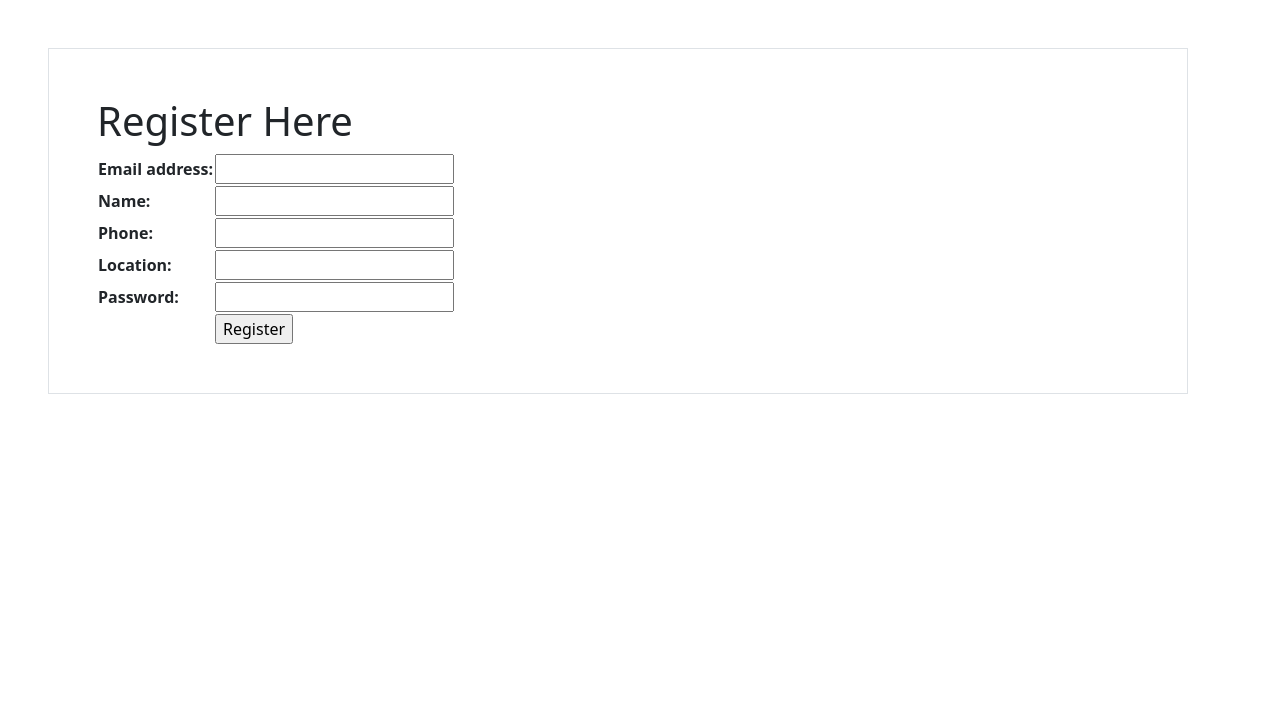
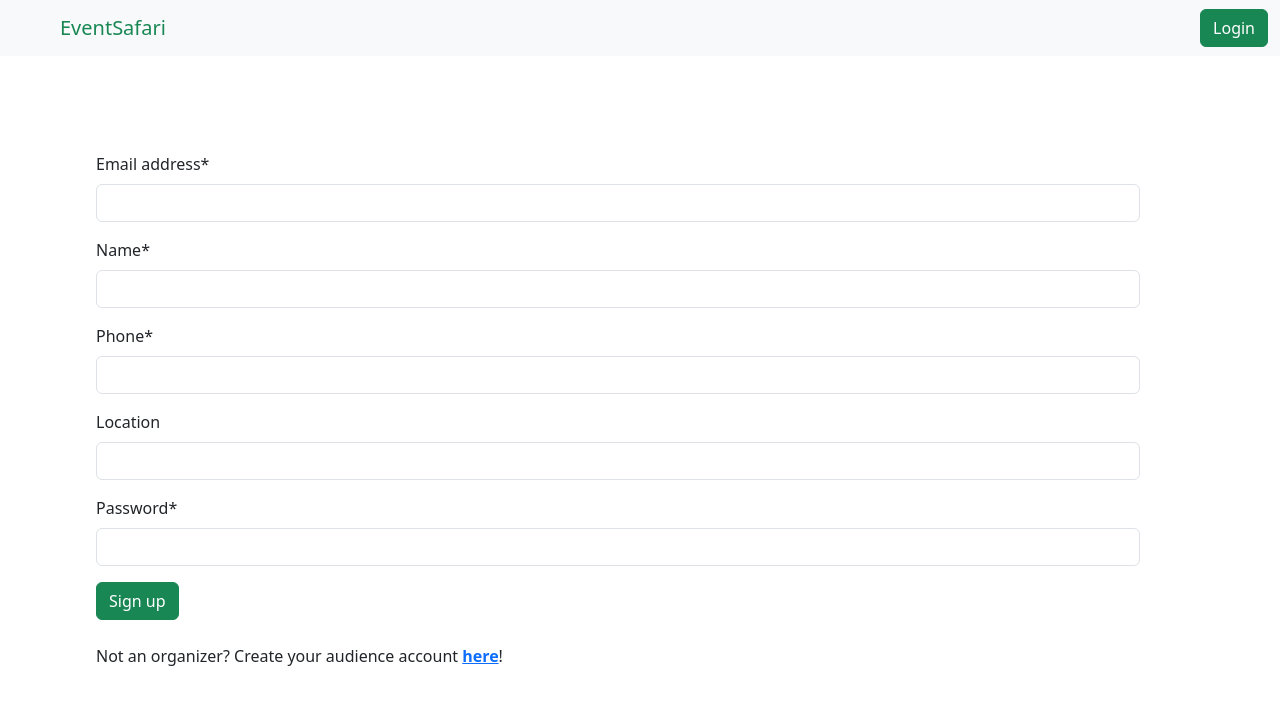
Before and after one commit to rubychaudhary0/EventSafari, a Django app: page /organizer/signup in a window 1280 px wide. Shown: the top 715 px of the page. Run offline with Django 4.2, Linux system fonts and the light colour scheme; some libraries are stand-ins or nearby versions.

Commit message:
modified urls

```diff
--- a/event/views.py
+++ b/event/views.py
@@ -9,6 +9,6 @@ def event(request):
         return render(request, 'event.html')
 
 
-@login_required
+
 def create_event(request):
     return render(request, 'event/create_event.html')
--- a/templates/event.html
+++ b/templates/event.html
@@ -8,7 +8,7 @@ Explore Events
 
     <nav class="navbar navbar-expand-lg bg-light">
         <div class="container-fluid">
-            <a class="navbar-brand mx-5 text-success" href="#">EventSafari</a>
+            <a class="navbar-brand mx-5 text-success" href="{% url 'home' %}">EventSafari</a>
             <a class="btn btn-success" href="/organizer/signup" role="button">Create Event</a>
             <a class="btn btn-success" href="/audience/signup" role="button">Signup</a>
         </div>
--- a/templates/home.html
+++ b/templates/home.html
@@ -8,7 +8,7 @@ Home
 
     <nav class="navbar navbar-expand-lg bg-light">
         <div class="container-fluid">
-            <a class="navbar-brand mx-5 text-success" href="#">EventSafari</a>
+            <a class="navbar-brand mx-5 text-success" href="{% url 'home' %}">EventSafari</a>
 
             <div class="dropdown">
                 <button class="btn btn-success dropdown-toggle" type="button" id="dropdownMenuButton1" data-bs-toggle="dropdown" aria-expanded="false">
@@ -30,7 +30,7 @@ Home
                 <a class="btn btn-success" href="/audience/profile" role="button">Profile</a>
             {% else %}
                 <!-- Display signup button for non-authenticated users -->
-                <a class="btn btn-success" href="{% url 'audience_login' %}" role="button">Login</a>
+
                 <a class="btn btn-success" href="/audience/signup" role="button">Sign Up</a>
             {% endif %}
 
--- a/templates/organizer/signup.html
+++ b/templates/organizer/signup.html
@@ -1,4 +1,5 @@
 {% extends 'master.html' %}
+{% load crispy_forms_tags %}
 
 {% block title %}
 Sign Up
@@ -6,29 +7,26 @@ Sign Up
 
 {% block content %}
 
-<div class = "login">
+<nav class="navbar navbar-expand-lg bg-light">
+    <div class="container-fluid">
+        <a class="navbar-brand mx-5 text-success" href="{% url 'home' %}">EventSafari</a>
+        <a class="btn btn-success" href="/organizer/login" role="button">Login</a>
+    </div>
+</nav>
 
-    {% if messages %}
-        <ul>
-            {% for message in messages %}
-                <li>{{ message }}</li>
-                {% endfor %}
-        </ul>
-    {% endif %}
-    <div class="container p-5 m-5 border">
-    <h1>Register Here </h1>
+
+    <div class="container p-5 m-5">
+
 
          <form method="post" >
              {% csrf_token %}
-             <table>
-                {{ form.as_table }}
-                 <tr>
-                    <td></td>
-                    <td><input type="submit" name="submit" value="Register" /></td>
-                </tr>
-             </table>
+                {{ form|crispy }}
+                   <button type="submit" class="btn btn-success">Sign up</button>
          </form>
+
+         <br>
+        Not an organizer? Create your audience account <a href="/audience/signup"><strong>here</strong></a>!
         </div>
-     </div>
+
 
 {% endblock %}
```
Also changed, not shown: templates/audience/login.html (+7 -0 lines), templates/audience/signup.html (+12 -1 lines), templates/event/create_event.html (+7 -3 lines), templates/organizer/login.html (+7 -0 lines).
